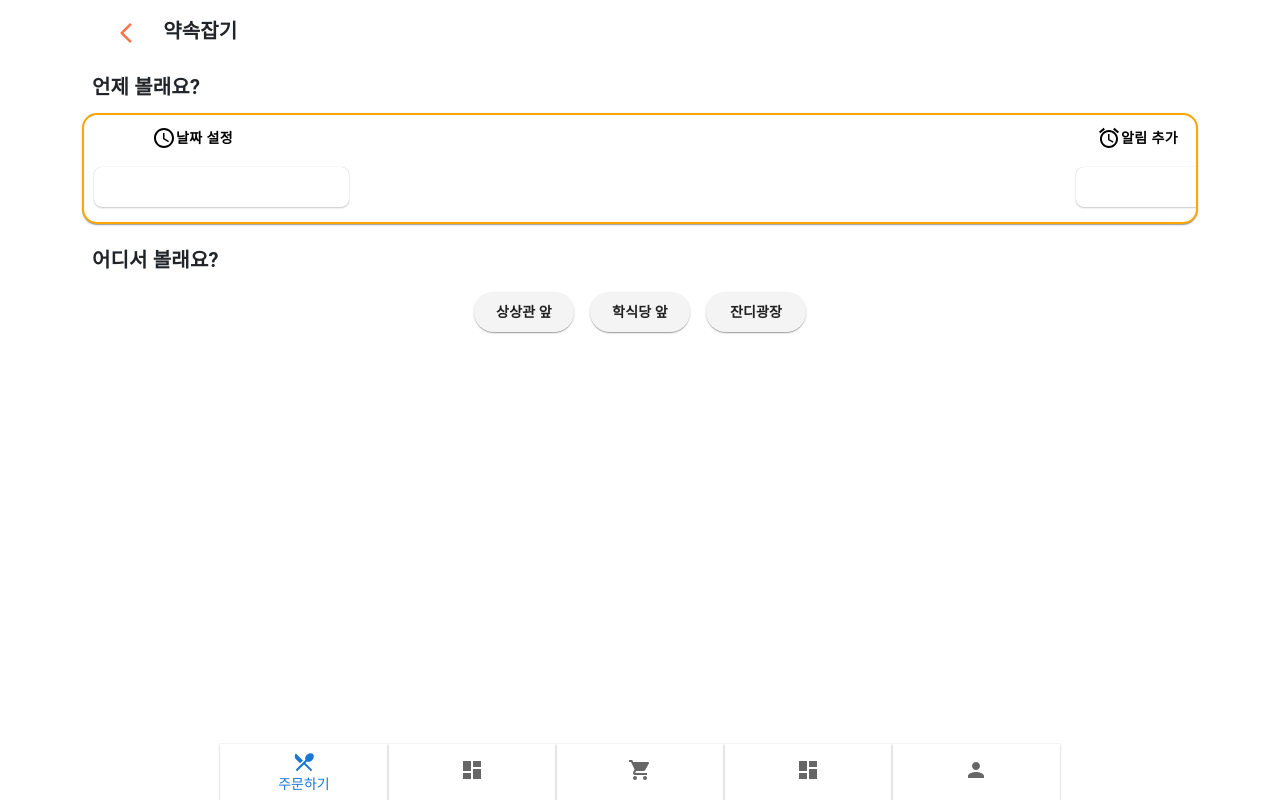
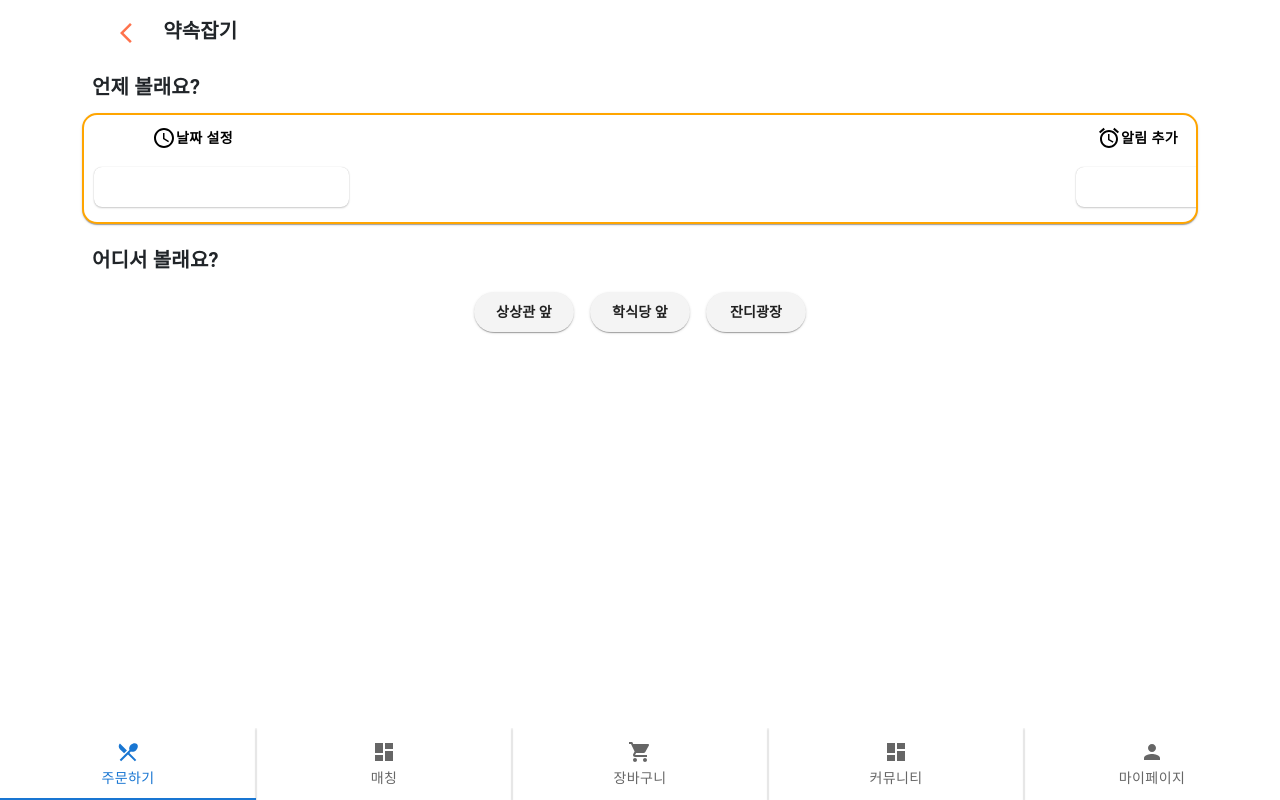
Before and after one commit to BugiSquad/GraduationProject2023, a React (Create React App) app: page /mypage/message/makeappointment in a window 1280 px wide. Built offline with nearby package versions, Linux system fonts and the light colour scheme.

Commit message:
하부 네비게이션 수정

```diff
--- a/src/components/BottomNavigationGroup.tsx
+++ b/src/components/BottomNavigationGroup.tsx
@@ -1,5 +1,5 @@
 import React from "react";
-import {BottomNavigation, BottomNavigationAction} from "@mui/material";
+import {Tab, Tabs} from "@mui/material";
 import LocalDiningIcon from "@mui/icons-material/LocalDining";
 import DashboardIcon from "@mui/icons-material/Dashboard";
 import PeopleIcon from "@mui/icons-material/Dashboard";
@@ -15,8 +15,9 @@ export const BottomNavigationGroup: React.FC = () => {
     const idx = useAppSelector((state) => state.navIdx)
     const dispatch = useAppDispatch()
 
-    return <BottomNavigation
-        sx={{position: 'fixed', bottom: 0, left: 0, right: 0}}
+    return (
+        <Tabs sx={{position: 'fixed', bottom: 0, left: 0, right: 0, background: "white"}}
+              variant="fullWidth"
               value={idx.cur}                        //전역 상태관리를 이용해서 관리해야함
               onChange={(event, newValue) => {
                   switch (newValue) {
@@ -43,10 +44,10 @@ export const BottomNavigationGroup: React.FC = () => {
                   }
               }}
         >
-        <BottomNavigationAction label="주문하기" icon={<LocalDiningIcon/>}/>
-        <BottomNavigationAction label="매칭" icon={<PeopleIcon/>}/>
-        <BottomNavigationAction label="장바구니" icon={<ShoppingCartIcon/>}/>
-        <BottomNavigationAction label="커뮤니티" icon={<DashboardIcon/>}/>
-        <BottomNavigationAction label="마이페이지" icon={<PersonIcon/>}/>
-    </BottomNavigation>;
+            <Tab label="주문하기" icon={<LocalDiningIcon/>}/>
+            <Tab label="매칭" icon={<PeopleIcon/>}/>
+            <Tab label="장바구니" icon={<ShoppingCartIcon/>}/>
+            <Tab label="커뮤니티" icon={<DashboardIcon/>}/>
+            <Tab label="마이페이지" icon={<PersonIcon/>}/>
+        </Tabs>)
 }
```
Lines whose indentation alone changed are shown as unchanged.
